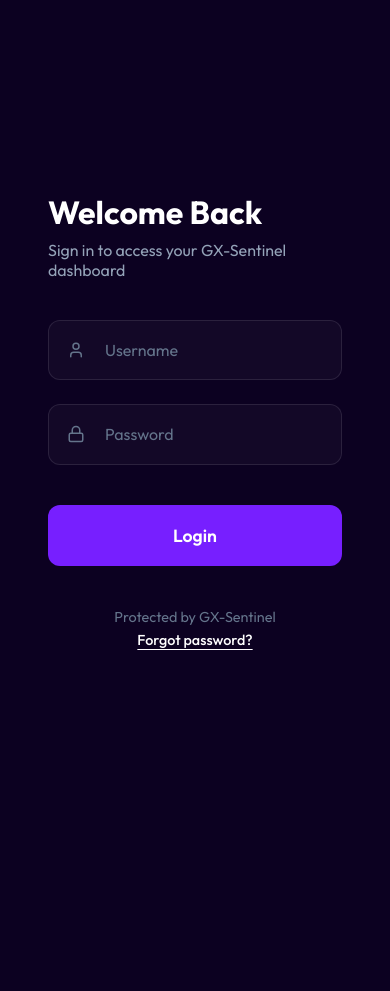
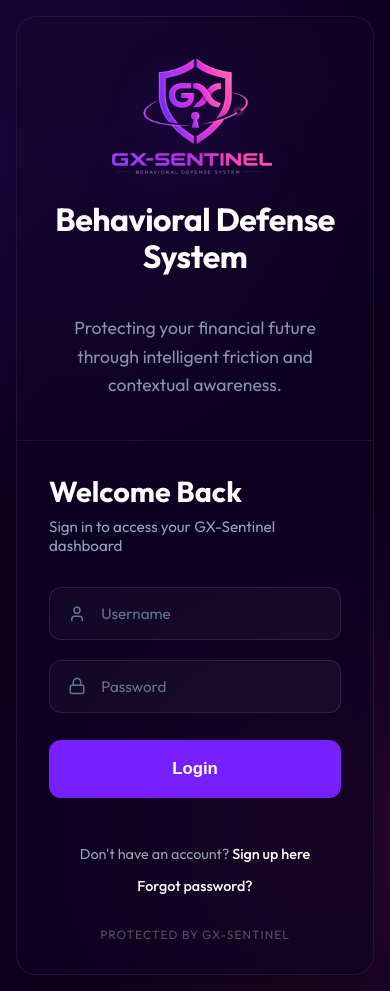
Before and after one commit to chan050516-sudo/GX-Sentinel, a React (Vite) app in the folder frontend/: page / in a window 390 px wide. Before the commit the page ends 844 px from the top, so only its background shows below. Built offline with nearby package versions, Linux system fonts and the light colour scheme.

Commit message:
Modification of login page, and add "back to login" button

```diff
--- a/frontend/src/pages/Login.css
+++ b/frontend/src/pages/Login.css
@@ -1,113 +1,136 @@
-.login-wrapper {
+:root {
+  --bg-color: #0C0121;
+  --primary: #771FFF;
+  --primary-hover: #6a1ce2;
+  --text-main: #ffffff;
+  --text-muted: #94a3b8;
+  --input-bg: rgba(255, 255, 255, 0.03);
+  --input-border: rgba(255, 255, 255, 0.1);
+  --card-bg: rgba(12, 1, 33, 0.6);
+}
+
+.auth-wrapper {
   min-height: 100vh;
   width: 100%;
-  background-color: var(--bg, #0C0121);
+  background-color: var(--bg-color);
+  background-image:
+    radial-gradient(circle at 15% 15%, rgba(119, 31, 255, 0.15), transparent 40%),
+    radial-gradient(circle at 85% 85%, rgba(248, 50, 109, 0.12), transparent 40%);
   display: flex;
   justify-content: center;
   align-items: center;
+  padding: 2rem;
+  box-sizing: border-box;
 }
 
-.login-split-container {
+.auth-card {
   display: flex;
   width: 100%;
-  height: 100vh;
+  max-width: 1000px;
+  background: var(--card-bg);
+  backdrop-filter: blur(16px);
+  -webkit-backdrop-filter: blur(16px);
+  border: 1px solid rgba(255, 255, 255, 0.08);
+  border-radius: 24px;
   overflow: hidden;
+  box-shadow: 0 25px 50px -12px rgba(0, 0, 0, 0.5);
+  animation: fadeUp 0.6s cubic-bezier(0.16, 1, 0.3, 1) forwards;
 }
 
-/* LEFT PANEL (BRANDING) */
-.login-left-panel {
-  flex: 1;
+@keyframes fadeUp {
+  0% {
+    opacity: 0;
+    transform: translateY(20px);
+  }
+
+  100% {
+    opacity: 1;
+    transform: translateY(0);
+  }
+}
+
+/* =========================================
+   BRAND SECTION (左侧品牌区优化)
+   ========================================= */
+.brand-section {
+  flex: 1.2;
+  padding: 4rem;
+  background: linear-gradient(135deg, rgba(255, 255, 255, 0.02) 0%, rgba(255, 255, 255, 0) 100%);
+  border-right: 1px solid rgba(255, 255, 255, 0.05);
   display: flex;
   align-items: center;
+  /* 垂直居中 */
   justify-content: center;
-  position: relative;
-  background-color: #060012;
-  background-image:
-    radial-gradient(circle at top left, rgba(119, 31, 255, 0.15), transparent 60%),
-    radial-gradient(circle at bottom right, rgba(248, 50, 109, 0.1), transparent 60%);
-  border-right: 1px solid rgba(255, 255, 255, 0.05);
+  /* 新增：让整个内容块在左侧区域内水平居中 */
 }
 
-.left-panel-content {
-  position: relative;
-  z-index: 2;
-  max-width: 500px;
-  padding: 4rem;
+.brand-content {
+  max-width: 420px;
+  /* 稍微放宽一点，避免标题过早换行 */
+  width: 100%;
   text-align: left;
-  animation: slideInLeft 0.8s cubic-bezier(0.16, 1, 0.3, 1) forwards;
-}
-
-@keyframes slideInLeft {
-  0% { opacity: 0; transform: translateX(-30px); }
-  100% { opacity: 1; transform: translateX(0); }
+  /* 强制统一左对齐，修复副标题乱漂的问题 */
 }
 
 .hero-logo {
-  width: 320px;
+  width: 220px;
   height: auto;
-  margin-bottom: 2.5rem;
-  filter: drop-shadow(0 10px 30px rgba(119, 31, 255, 0.15));
+  margin-bottom: 2rem;
+  filter: drop-shadow(0 8px 24px rgba(119, 31, 255, 0.2));
+  display: block;
+  /* 确保图片独占一行，消除下方多余间隙 */
 }
 
 .hero-title {
-  font-size: 2.8rem;
+  font-size: 2.6rem;
   font-weight: 700;
-  color: white;
+  color: var(--text-main);
   margin: 0 0 1rem 0;
-  line-height: 1.1;
+  line-height: 1.15;
+  /* 收紧行高，让多行标题更紧凑 */
   letter-spacing: -0.5px;
 }
 
 .hero-subtitle {
-  font-size: 1.1rem;
-  color: #94a3b8;
+  font-size: 1.05rem;
+  color: var(--text-muted);
   line-height: 1.6;
-  max-width: 450px;
+  text-align: left;
+  /* 覆盖可能泄露的居中属性 */
+  opacity: 0.9;
 }
 
-/* RIGHT PANEL (FORM) */
-.login-right-panel {
+
+/* FORM SECTION */
+.form-section {
   flex: 1;
+  padding: 4rem 3.5rem;
   display: flex;
-  align-items: center;
+  flex-direction: column;
   justify-content: center;
-  background-color: var(--bg, #0C0121);
-}
-
-.login-form-container {
-  width: 100%;
-  max-width: 420px;
-  padding: 3rem;
-  animation: slideInRight 0.8s cubic-bezier(0.16, 1, 0.3, 1) forwards;
-}
-
-@keyframes slideInRight {
-  0% { opacity: 0; transform: translateX(30px); }
-  100% { opacity: 1; transform: translateX(0); }
 }
 
 .form-header {
-  margin-bottom: 2.5rem;
-  text-align: left;
+  margin-bottom: 2rem;
 }
 
 .form-header h3 {
-  font-size: 2rem;
+  font-size: 1.8rem;
   font-weight: 700;
-  color: white;
+  color: var(--text-main);
   margin: 0 0 0.5rem 0;
 }
 
 .form-header p {
-  color: #94a3b8;
-  font-size: 1rem;
+  color: var(--text-muted);
+  font-size: 0.95rem;
   margin: 0;
 }
 
-.login-form {
+.auth-form {
   display: flex;
   flex-direction: column;
-  gap: 1.5rem;
+  gap: 1.2rem;
 }
 
 .input-group {
@@ -116,26 +139,26 @@
 
 .input-field {
   width: 100%;
-  background: rgba(255, 255, 255, 0.03);
-  border: 1px solid rgba(255, 255, 255, 0.1);
+  background: var(--input-bg);
+  border: 1px solid var(--input-border);
   border-radius: 12px;
-  padding: 1.2rem 1rem 1.2rem 3.5rem !important;
-  color: white;
-  font-size: 1rem;
+  padding: 1rem 1rem 1rem 3.2rem !important;
+  color: var(--text-main);
+  font-size: 0.95rem;
   font-family: inherit;
-  transition: all 0.2s ease;
+  transition: all 0.3s ease;
   box-sizing: border-box;
 }
 
 .input-field:focus {
   outline: none;
-  border-color: var(--primary, #771FFF);
+  border-color: var(--primary);
   background: rgba(255, 255, 255, 0.06);
+  box-shadow: 0 0 0 3px rgba(119, 31, 255, 0.15);
 }
 
 .input-field::placeholder {
   color: #64748b;
-  font-weight: 400;
 }
 
 .input-icon {
@@ -147,73 +170,118 @@
   height: 18px;
   color: #64748b;
   pointer-events: none;
-  z-index: 10;
-  transition: color 0.2s ease;
+  transition: color 0.3s ease;
 }
 
 .input-field:focus+.input-icon,
 .input-icon.active {
-  color: var(--primary, #771FFF);
+  color: var(--primary);
 }
 
-.login-button {
-  background: var(--primary, #771FFF);
+.submit-button {
+  background: var(--primary);
   color: white;
   border: none;
   border-radius: 12px;
   padding: 1.2rem;
-  font-size: 1.1rem;
+  font-size: 1.05rem;
   font-weight: 600;
-  font-family: inherit;
   cursor: pointer;
-  margin-top: 1rem;
+  margin-top: 0.5rem;
   transition: all 0.2s ease;
 }
 
-.login-button:hover:not(:disabled) {
-  background: #6a1ce2;
-  box-shadow: 0 4px 15px rgba(119, 31, 255, 0.4);
+.submit-button:hover:not(:disabled) {
+  background: var(--primary-hover);
+  box-shadow: 0 4px 15px rgba(119, 31, 255, 0.3);
 }
 
-.login-button:active:not(:disabled) {
+.submit-button:active:not(:disabled) {
   transform: scale(0.98);
 }
 
-.login-button:disabled {
-  opacity: 0.6;
+.submit-button:disabled {
+  opacity: 0.7;
   cursor: not-allowed;
-  background: #334155;
-  box-shadow: none;
 }
 
-.footer-text {
-  margin-top: 2.5rem;
+/* FOOTER AREA */
+.footer-area {
+  margin-top: 2rem;
   text-align: center;
   font-size: 0.9rem;
-  color: #64748b;
-  line-height: 1.6;
+  color: var(--text-muted);
 }
 
-.footer-text span {
-  color: white;
+.toggle-text span,
+.forgot-password span {
+  color: var(--text-main);
   cursor: pointer;
   font-weight: 500;
   transition: color 0.2s;
-  text-decoration: underline;
-  text-underline-offset: 4px;
 }
 
-.footer-text span:hover {
-  color: var(--primary, #771FFF);
+.toggle-text span:hover,
+.forgot-password span:hover {
+  color: var(--primary);
+  text-decoration: underline;
 }
 
-/* Responsive adjustment for smaller screens */
+.forgot-password {
+  margin-top: 0.5rem;
+}
+
+.security-badge {
+  margin-top: 2rem;
+  font-size: 0.75rem;
+  text-transform: uppercase;
+  letter-spacing: 1px;
+  color: rgba(255, 255, 255, 0.3);
+}
+
+/* MOBILE RESPONSIVE */
 @media (max-width: 900px) {
-  .login-split-container {
-    flex-direction: column;
+  .auth-wrapper {
+    padding: 1rem;
   }
 
-  .login-left-panel {
-    display: none; /* Hide brand panel on mobile to save space */
+  .auth-card {
+    flex-direction: column;
+    border-radius: 20px;
+  }
+
+  .brand-section {
+    padding: 2.5rem 2rem 1.5rem 2rem;
+    border-right: none;
+    border-bottom: 1px solid rgba(255, 255, 255, 0.05);
+    /* 手机端保持上下堆叠的居中状态 */
+  }
+
+  .brand-content {
+    display: flex;
+    flex-direction: column;
+    align-items: center;
+    text-align: center;
+    /* 手机端因为空间窄，全部居中更好看 */
+  }
+
+  .hero-logo {
+    width: 180px;
+    /* 手机端稍微缩小 Logo */
+    margin-bottom: 1.5rem;
+  }
+
+  .hero-title {
+    font-size: 2rem;
+    /* 手机端缩小标题 */
+  }
+
+  .hero-subtitle {
+    text-align: center;
+    /* 手机端副标题跟随居中 */
+  }
+
+  .form-section {
+    padding: 2rem;
   }
 }
--- a/frontend/src/pages/Login.tsx
+++ b/frontend/src/pages/Login.tsx
@@ -3,35 +3,59 @@ import { useNavigate } from "react-router-dom";
 import "./Login.css";
 
 export default function Login() {
+  const [isLogin, setIsLogin] = useState(true);
   const [username, setUsername] = useState("");
+  const [email, setEmail] = useState("");
   const [password, setPassword] = useState("");
+  const [confirmPassword, setConfirmPassword] = useState("");
   const [loading, setLoading] = useState(false);
   const navigate = useNavigate();
 
-  const handleLogin = (e: React.FormEvent) => {
+  const handleSubmit = (e: React.FormEvent) => {
     e.preventDefault();
+
+    if (isLogin) {
       if (!username || !password) {
         alert("Please enter your username and password.");
         return;
+      }
+      console.log("Login with:", username, password);
+    } else {
+      if (!username || !email || !password || !confirmPassword) {
+        alert("Please fill in all fields.");
+        return;
+      }
+      if (password !== confirmPassword) {
+        alert("Passwords do not match.");
+        return;
+      }
+      console.log("Sign up with:", username, email, password);
     }
 
     setLoading(true);
     // Simulate network delay for effect
     setTimeout(() => {
       setLoading(false);
-      console.log("Login with:", username, password);
       navigate("/dashboard");
     }, 1200);
   };
 
+  const toggleMode = () => {
+    setIsLogin(!isLogin);
+    // Reset fields when switching modes
+    setUsername("");
+    setEmail("");
+    setPassword("");
+    setConfirmPassword("");
+  };
+
   return (
-    <div className="login-wrapper">
-      <div className="login-split-container">
+    <div className="auth-wrapper">
+      <div className="auth-card">
 
-        {/* Left Panel: Brand Showcase */}
-        <div className="login-left-panel">
-          <div className="left-panel-content">
-            <div className="brand-hero">
+        {/* Brand Section (Left on Desktop, Top on Mobile) */}
+        <div className="brand-section">
+          <div className="brand-content">
             <img src="/LOGO.png" alt="GXBank Logo" className="hero-logo" />
             <h2 className="hero-title">Behavioral Defense System</h2>
             <p className="hero-subtitle">
@@ -39,17 +63,15 @@ export default function Login() {
             </p>
           </div>
         </div>
+
+        {/* Form Section (Right on Desktop, Bottom on Mobile) */}
+        <div className="form-section">
+          <div className="form-header">
+            <h3>{isLogin ? "Welcome Back" : "Create Account"}</h3>
+            <p>{isLogin ? "Sign in to access your GX-Sentinel dashboard" : "Join GX-Sentinel to secure your assets"}</p>
           </div>
 
-        {/* Right Panel: Interactive Login Area */}
-        <div className="login-right-panel">
-          <div className="login-form-container">
-            <div className="form-header">
-              <h3>Welcome Back</h3>
-              <p>Sign in to access your GX-Sentinel dashboard</p>
-            </div>
-
-            <form className="login-form" onSubmit={handleLogin}>
+          <form className="auth-form" onSubmit={handleSubmit}>
             <div className="input-group">
               <input
                 type="text"
@@ -63,6 +85,22 @@ export default function Login() {
                 <circle cx="12" cy="7" r="4" />
               </svg>
             </div>
+
+            {!isLogin && (
+              <div className="input-group">
+                <input
+                  type="email"
+                  className="input-field"
+                  placeholder="Email Address"
+                  value={email}
+                  onChange={(e) => setEmail(e.target.value)}
+                />
+                <svg className={`input-icon ${email ? 'active' : ''}`} xmlns="http://www.w3.org/2000/svg" viewBox="0 0 24 24" fill="none" stroke="currentColor" strokeWidth="2" strokeLinecap="round" strokeLinejoin="round">
+                  <rect width="20" height="16" x="2" y="4" rx="2" />
+                  <path d="m22 7-8.97 5.7a1.94 1.94 0 0 1-2.06 0L2 7" />
+                </svg>
+              </div>
+            )}
 
             <div className="input-group">
               <input
@@ -78,15 +116,34 @@ export default function Login() {
               </svg>
             </div>
 
-              <button type="submit" className="login-button" disabled={loading}>
-                {loading ? "Authenticating..." : "Login"}
+            {!isLogin && (
+              <div className="input-group">
+                <input
+                  type="password"
+                  className="input-field"
+                  placeholder="Confirm Password"
+                  value={confirmPassword}
+                  onChange={(e) => setConfirmPassword(e.target.value)}
+                />
+                <svg className={`input-icon ${confirmPassword ? 'active' : ''}`} xmlns="http://www.w3.org/2000/svg" viewBox="0 0 24 24" fill="none" stroke="currentColor" strokeWidth="2" strokeLinecap="round" strokeLinejoin="round">
+                  <path d="M12 22s8-4 8-10V5l-8-3-8 3v7c0 6 8 10 8 10z" />
+                  <path d="m9 12 2 2 4-4" />
+                </svg>
+              </div>
+            )}
+
+            <button type="submit" className="submit-button" disabled={loading}>
+              {loading ? "Authenticating..." : (isLogin ? "Login" : "Sign Up")}
             </button>
           </form>
 
-            <div className="footer-text">
-              Protected by GX-Sentinel <br />
-              <span>Forgot password?</span>
-            </div>
+          <div className="footer-area">
+            <p className="toggle-text">
+              {isLogin ? "Don't have an account? " : "Already have an account? "}
+              <span onClick={toggleMode}>{isLogin ? "Sign up here" : "Log in instead"}</span>
+            </p>
+            {isLogin && <p className="forgot-password"><span>Forgot password?</span></p>}
+            <div className="security-badge">Protected by GX-Sentinel</div>
           </div>
         </div>
 
```
Also changed, not shown: frontend/src/components/Sidebar.css (+30 -0 lines), frontend/src/components/Sidebar.tsx (+9 -4 lines). Lines whose indentation alone changed are shown as unchanged.
